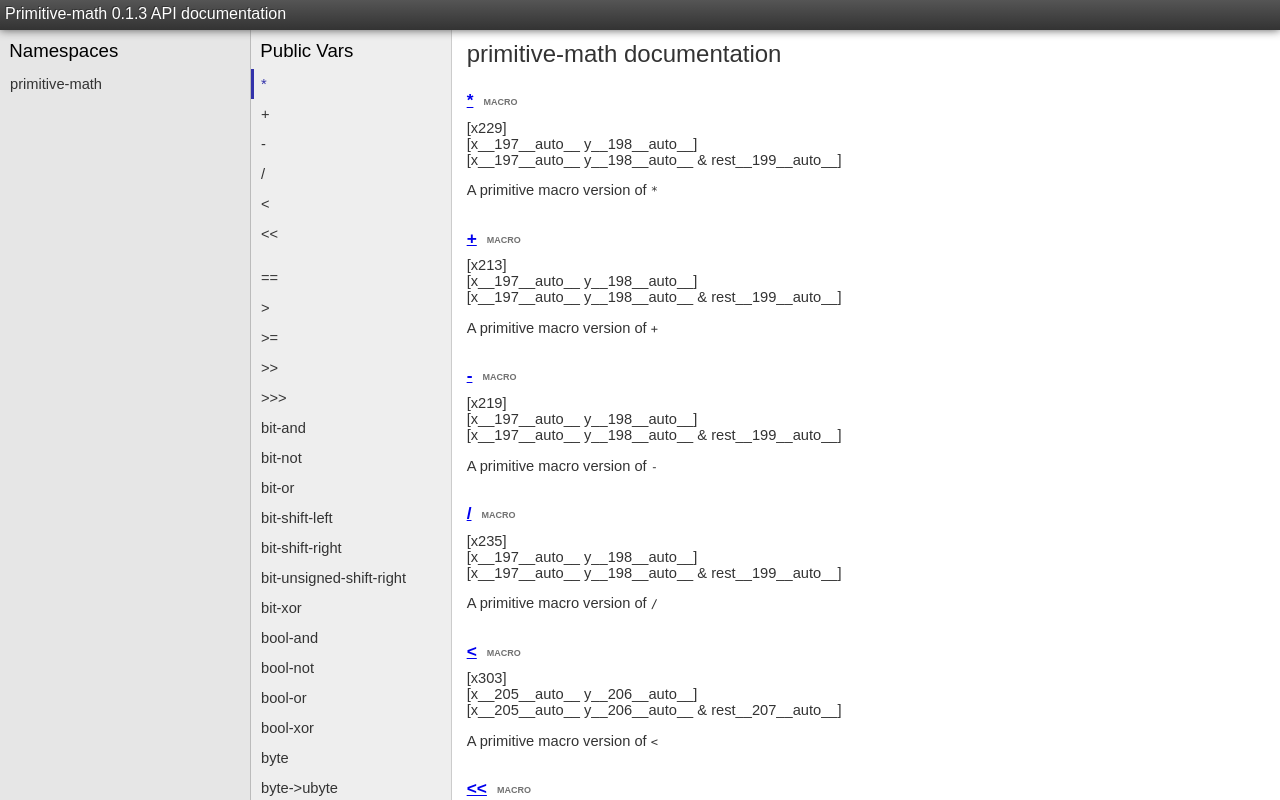
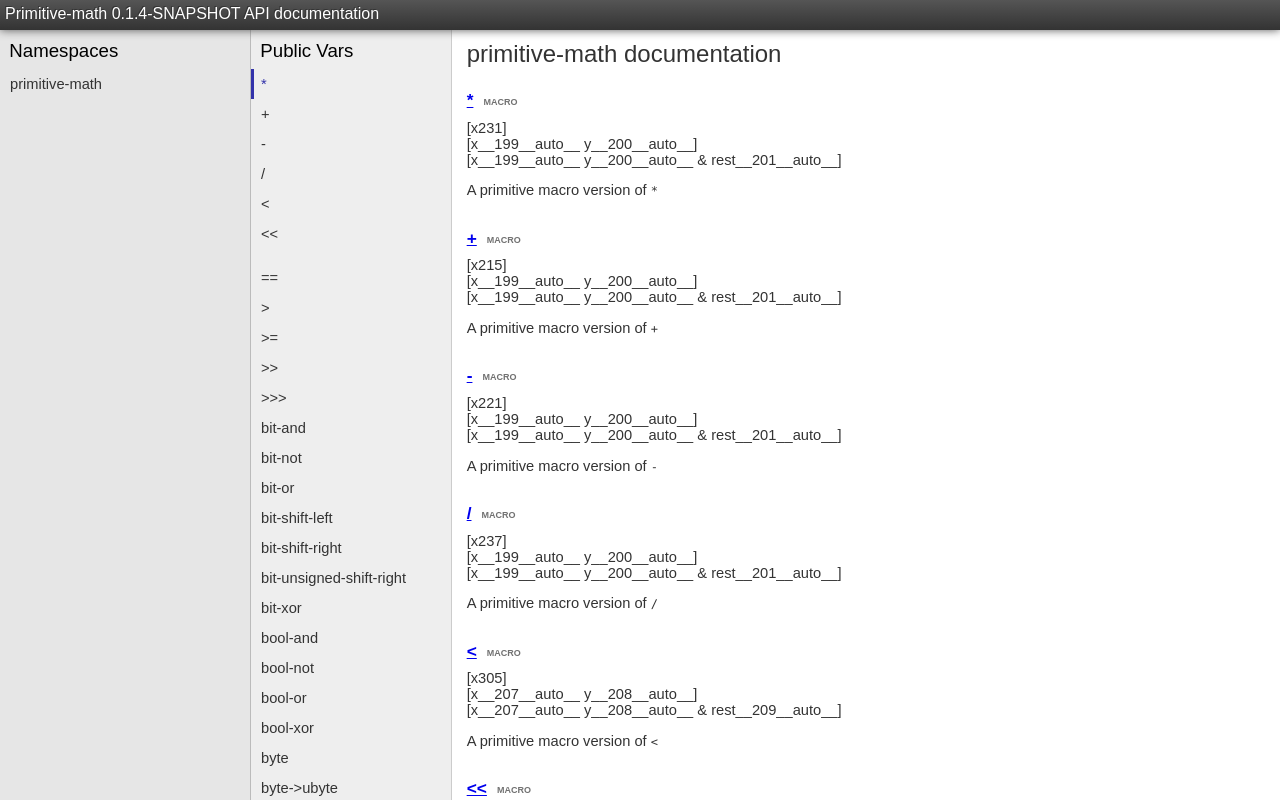
Before and after one commit to clj-commons/primitive-math, a plain HTML site: page primitive-math.html in a window 1280 px wide. Drawn offline with Linux system fonts and the light colour scheme.

Commit message:
update docs

```diff
--- a/primitive-math.html
+++ b/primitive-math.html
@@ -9,7 +9,7 @@
   <body>
     <header>
       <div id="header">
-        <h1 class="project-title">Primitive-math 0.1.3 API documentation</h1>
+        <h1 class="project-title">Primitive-math 0.1.4-SNAPSHOT API documentation</h1>
       </div>
     </header>
     <navigation>
@@ -35,7 +35,7 @@
           <div class="public">
             <h3><a id="var-*" class="source var-name" href="/src/primitive_math.clj">*</a></h3>
             <h4 class="var-type macro" id="var-type">macro</h4>
-            <div class="usage">[x229]</div><div class="usage">[x__197__auto__ y__198__auto__]</div><div class="usage">[x__197__auto__ y__198__auto__ &amp; rest__199__auto__]</div>
+            <div class="usage">[x231]</div><div class="usage">[x__199__auto__ y__200__auto__]</div><div class="usage">[x__199__auto__ y__200__auto__ &amp; rest__201__auto__]</div>
 
 
             <div class="doc"><p>A primitive macro version of <code>*</code></p>
@@ -43,7 +43,7 @@
           </div><div class="public">
             <h3><a id="var-%2B" class="source var-name" href="/src/primitive_math.clj">+</a></h3>
             <h4 class="var-type macro" id="var-type">macro</h4>
-            <div class="usage">[x213]</div><div class="usage">[x__197__auto__ y__198__auto__]</div><div class="usage">[x__197__auto__ y__198__auto__ &amp; rest__199__auto__]</div>
+            <div class="usage">[x215]</div><div class="usage">[x__199__auto__ y__200__auto__]</div><div class="usage">[x__199__auto__ y__200__auto__ &amp; rest__201__auto__]</div>
 
 
             <div class="doc"><p>A primitive macro version of <code>+</code></p>
@@ -51,7 +51,7 @@
           </div><div class="public">
             <h3><a id="var--" class="source var-name" href="/src/primitive_math.clj">-</a></h3>
             <h4 class="var-type macro" id="var-type">macro</h4>
-            <div class="usage">[x219]</div><div class="usage">[x__197__auto__ y__198__auto__]</div><div class="usage">[x__197__auto__ y__198__auto__ &amp; rest__199__auto__]</div>
+            <div class="usage">[x221]</div><div class="usage">[x__199__auto__ y__200__auto__]</div><div class="usage">[x__199__auto__ y__200__auto__ &amp; rest__201__auto__]</div>
 
 
             <div class="doc"><p>A primitive macro version of <code>-</code></p>
@@ -59,7 +59,7 @@
           </div><div class="public">
             <h3><a id="var-%2F" class="source var-name" href="/src/primitive_math.clj">/</a></h3>
             <h4 class="var-type macro" id="var-type">macro</h4>
-            <div class="usage">[x235]</div><div class="usage">[x__197__auto__ y__198__auto__]</div><div class="usage">[x__197__auto__ y__198__auto__ &amp; rest__199__auto__]</div>
+            <div class="usage">[x237]</div><div class="usage">[x__199__auto__ y__200__auto__]</div><div class="usage">[x__199__auto__ y__200__auto__ &amp; rest__201__auto__]</div>
 
 
             <div class="doc"><p>A primitive macro version of <code>/</code></p>
@@ -67,7 +67,7 @@
           </div><div class="public">
             <h3><a id="var-%3C" class="source var-name" href="/src/primitive_math.clj">&lt;</a></h3>
             <h4 class="var-type macro" id="var-type">macro</h4>
-            <div class="usage">[x303]</div><div class="usage">[x__205__auto__ y__206__auto__]</div><div class="usage">[x__205__auto__ y__206__auto__ &amp; rest__207__auto__]</div>
+            <div class="usage">[x305]</div><div class="usage">[x__207__auto__ y__208__auto__]</div><div class="usage">[x__207__auto__ y__208__auto__ &amp; rest__209__auto__]</div>
 
 
             <div class="doc"><p>A primitive macro version of <code>&lt;</code></p>
@@ -83,7 +83,7 @@
           </div><div class="public">
             <h3><a id="var-%3C%3D" class="source var-name" href="/src/primitive_math.clj"></a></h3>
             <h4 class="var-type macro" id="var-type">macro</h4>
-            <div class="usage">[x311]</div><div class="usage">[x__205__auto__ y__206__auto__]</div><div class="usage">[x__205__auto__ y__206__auto__ &amp; rest__207__auto__]</div>
+            <div class="usage">[x313]</div><div class="usage">[x__207__auto__ y__208__auto__]</div><div class="usage">[x__207__auto__ y__208__auto__ &amp; rest__209__auto__]</div>
 
 
             <div class="doc"><p>A primitive macro version of <code>&lt;=</code></p>
@@ -91,7 +91,7 @@
           </div><div class="public">
             <h3><a id="var-%3D%3D" class="source var-name" href="/src/primitive_math.clj">==</a></h3>
             <h4 class="var-type macro" id="var-type">macro</h4>
-            <div class="usage">[x327]</div><div class="usage">[x__205__auto__ y__206__auto__]</div><div class="usage">[x__205__auto__ y__206__auto__ &amp; rest__207__auto__]</div>
+            <div class="usage">[x329]</div><div class="usage">[x__207__auto__ y__208__auto__]</div><div class="usage">[x__207__auto__ y__208__auto__ &amp; rest__209__auto__]</div>
 
 
             <div class="doc"><p>A primitive macro version of <code>==</code></p>
@@ -99,7 +99,7 @@
           </div><div class="public">
             <h3><a id="var-%3E" class="source var-name" href="/src/primitive_math.clj">&gt;</a></h3>
             <h4 class="var-type macro" id="var-type">macro</h4>
-            <div class="usage">[x295]</div><div class="usage">[x__205__auto__ y__206__auto__]</div><div class="usage">[x__205__auto__ y__206__auto__ &amp; rest__207__auto__]</div>
+            <div class="usage">[x297]</div><div class="usage">[x__207__auto__ y__208__auto__]</div><div class="usage">[x__207__auto__ y__208__auto__ &amp; rest__209__auto__]</div>
 
 
             <div class="doc"><p>A primitive macro version of <code>&gt;</code></p>
@@ -107,7 +107,7 @@
           </div><div class="public">
             <h3><a id="var-%3E%3D" class="source var-name" href="/src/primitive_math.clj">&gt;=</a></h3>
             <h4 class="var-type macro" id="var-type">macro</h4>
-            <div class="usage">[x319]</div><div class="usage">[x__205__auto__ y__206__auto__]</div><div class="usage">[x__205__auto__ y__206__auto__ &amp; rest__207__auto__]</div>
+            <div class="usage">[x321]</div><div class="usage">[x__207__auto__ y__208__auto__]</div><div class="usage">[x__207__auto__ y__208__auto__ &amp; rest__209__auto__]</div>
 
 
             <div class="doc"><p>A primitive macro version of <code>&gt;=</code></p>
@@ -131,7 +131,7 @@
           </div><div class="public">
             <h3><a id="var-bit-and" class="source var-name" href="/src/primitive_math.clj">bit-and</a></h3>
             <h4 class="var-type macro" id="var-type">macro</h4>
-            <div class="usage">[x247]</div><div class="usage">[x__197__auto__ y__198__auto__]</div><div class="usage">[x__197__auto__ y__198__auto__ &amp; rest__199__auto__]</div>
+            <div class="usage">[x249]</div><div class="usage">[x__199__auto__ y__200__auto__]</div><div class="usage">[x__199__auto__ y__200__auto__ &amp; rest__201__auto__]</div>
 
 
             <div class="doc"><p>A primitive macro version of <code>bit-and</code></p>
@@ -147,7 +147,7 @@
           </div><div class="public">
             <h3><a id="var-bit-or" class="source var-name" href="/src/primitive_math.clj">bit-or</a></h3>
             <h4 class="var-type macro" id="var-type">macro</h4>
-            <div class="usage">[x253]</div><div class="usage">[x__197__auto__ y__198__auto__]</div><div class="usage">[x__197__auto__ y__198__auto__ &amp; rest__199__auto__]</div>
+            <div class="usage">[x255]</div><div class="usage">[x__199__auto__ y__200__auto__]</div><div class="usage">[x__199__auto__ y__200__auto__ &amp; rest__201__auto__]</div>
 
 
             <div class="doc"><p>A primitive macro version of <code>bit-or</code></p>
@@ -179,7 +179,7 @@
           </div><div class="public">
             <h3><a id="var-bit-xor" class="source var-name" href="/src/primitive_math.clj">bit-xor</a></h3>
             <h4 class="var-type macro" id="var-type">macro</h4>
-            <div class="usage">[x259]</div><div class="usage">[x__197__auto__ y__198__auto__]</div><div class="usage">[x__197__auto__ y__198__auto__ &amp; rest__199__auto__]</div>
+            <div class="usage">[x261]</div><div class="usage">[x__199__auto__ y__200__auto__]</div><div class="usage">[x__199__auto__ y__200__auto__ &amp; rest__201__auto__]</div>
 
 
             <div class="doc"><p>A primitive macro version of <code>bit-xor</code></p>
@@ -187,7 +187,7 @@
           </div><div class="public">
             <h3><a id="var-bool-and" class="source var-name" href="/src/primitive_math.clj">bool-and</a></h3>
             <h4 class="var-type macro" id="var-type">macro</h4>
-            <div class="usage">[x265]</div><div class="usage">[x__197__auto__ y__198__auto__]</div><div class="usage">[x__197__auto__ y__198__auto__ &amp; rest__199__auto__]</div>
+            <div class="usage">[x267]</div><div class="usage">[x__199__auto__ y__200__auto__]</div><div class="usage">[x__199__auto__ y__200__auto__ &amp; rest__201__auto__]</div>
 
 
             <div class="doc"><p>A primitive macro version of <code>bool-and</code></p>
@@ -203,7 +203,7 @@
           </div><div class="public">
             <h3><a id="var-bool-or" class="source var-name" href="/src/primitive_math.clj">bool-or</a></h3>
             <h4 class="var-type macro" id="var-type">macro</h4>
-            <div class="usage">[x271]</div><div class="usage">[x__197__auto__ y__198__auto__]</div><div class="usage">[x__197__auto__ y__198__auto__ &amp; rest__199__auto__]</div>
+            <div class="usage">[x273]</div><div class="usage">[x__199__auto__ y__200__auto__]</div><div class="usage">[x__199__auto__ y__200__auto__ &amp; rest__201__auto__]</div>
 
 
             <div class="doc"><p>A primitive macro version of <code>bool-or</code></p>
@@ -211,7 +211,7 @@
           </div><div class="public">
             <h3><a id="var-bool-xor" class="source var-name" href="/src/primitive_math.clj">bool-xor</a></h3>
             <h4 class="var-type macro" id="var-type">macro</h4>
-            <div class="usage">[x277]</div><div class="usage">[x__197__auto__ y__198__auto__]</div><div class="usage">[x__197__auto__ y__198__auto__ &amp; rest__199__auto__]</div>
+            <div class="usage">[x279]</div><div class="usage">[x__199__auto__ y__200__auto__]</div><div class="usage">[x__199__auto__ y__200__auto__ &amp; rest__201__auto__]</div>
 
 
             <div class="doc"><p>A primitive macro version of <code>bool-xor</code></p>
@@ -243,7 +243,7 @@
           </div><div class="public">
             <h3><a id="var-div" class="source var-name" href="/src/primitive_math.clj">div</a></h3>
             <h4 class="var-type macro" id="var-type">macro</h4>
-            <div class="usage">[x241]</div><div class="usage">[x__197__auto__ y__198__auto__]</div><div class="usage">[x__197__auto__ y__198__auto__ &amp; rest__199__auto__]</div>
+            <div class="usage">[x243]</div><div class="usage">[x__199__auto__ y__200__auto__]</div><div class="usage">[x__199__auto__ y__200__auto__ &amp; rest__201__auto__]</div>
 
 
             <div class="doc"><p>A primitive macro version of <code>div</code></p>
@@ -339,7 +339,7 @@
           </div><div class="public">
             <h3><a id="var-max" class="source var-name" href="/src/primitive_math.clj">max</a></h3>
             <h4 class="var-type macro" id="var-type">macro</h4>
-            <div class="usage">[x289]</div><div class="usage">[x__197__auto__ y__198__auto__]</div><div class="usage">[x__197__auto__ y__198__auto__ &amp; rest__199__auto__]</div>
+            <div class="usage">[x291]</div><div class="usage">[x__199__auto__ y__200__auto__]</div><div class="usage">[x__199__auto__ y__200__auto__ &amp; rest__201__auto__]</div>
 
 
             <div class="doc"><p>A primitive macro version of <code>max</code></p>
@@ -347,7 +347,7 @@
           </div><div class="public">
             <h3><a id="var-min" class="source var-name" href="/src/primitive_math.clj">min</a></h3>
             <h4 class="var-type macro" id="var-type">macro</h4>
-            <div class="usage">[x283]</div><div class="usage">[x__197__auto__ y__198__auto__]</div><div class="usage">[x__197__auto__ y__198__auto__ &amp; rest__199__auto__]</div>
+            <div class="usage">[x285]</div><div class="usage">[x__199__auto__ y__200__auto__]</div><div class="usage">[x__199__auto__ y__200__auto__ &amp; rest__201__auto__]</div>
 
 
             <div class="doc"><p>A primitive macro version of <code>min</code></p>
@@ -355,7 +355,7 @@
           </div><div class="public">
             <h3><a id="var-not%3D%3D" class="source var-name" href="/src/primitive_math.clj">not==</a></h3>
             <h4 class="var-type macro" id="var-type">macro</h4>
-            <div class="usage">[x335]</div><div class="usage">[x__205__auto__ y__206__auto__]</div><div class="usage">[x__205__auto__ y__206__auto__ &amp; rest__207__auto__]</div>
+            <div class="usage">[x337]</div><div class="usage">[x__207__auto__ y__208__auto__]</div><div class="usage">[x__207__auto__ y__208__auto__ &amp; rest__209__auto__]</div>
 
 
             <div class="doc"><p>A primitive macro complement of <code>==</code></p>
```
Also changed, not shown: index.html (+3 -3 lines).
